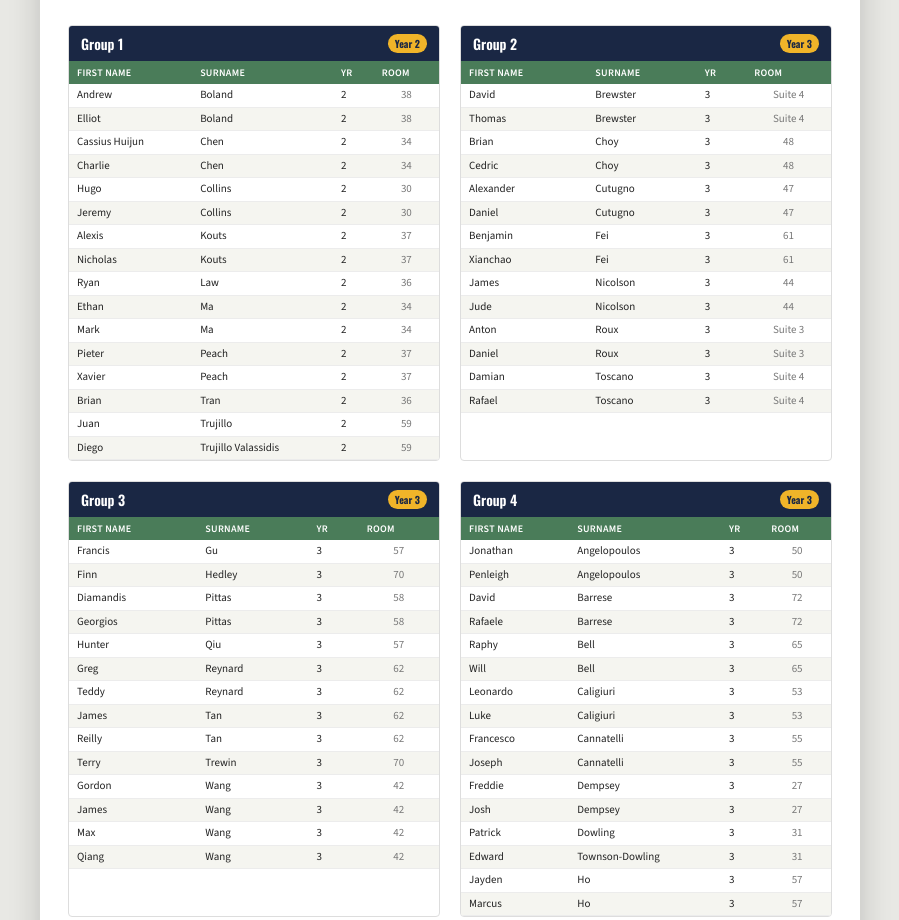
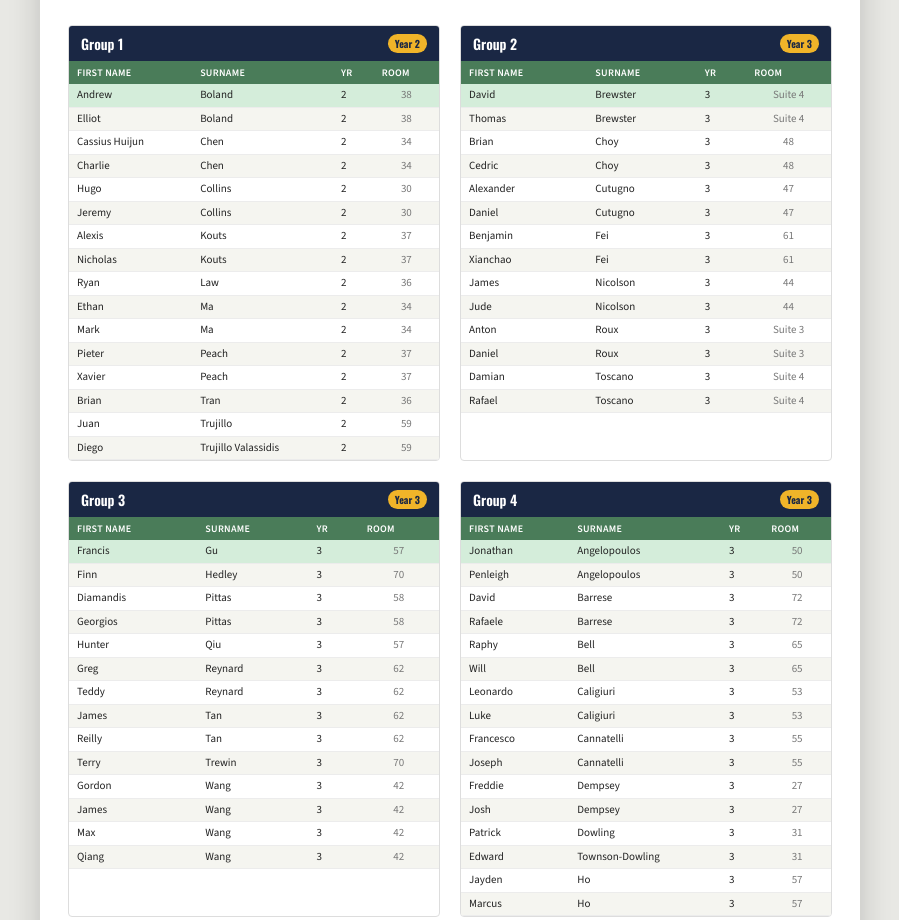
Before and after one commit to kanga-roux-dev/skcfa-father-son-camp, a plain HTML site: page index.html in a window 1280 px wide. Shown: the part 2496-3416 px from the top of the page, without its empty margins (190-1089 px from the left). Drawn offline with nearby package versions, Linux system fonts and the light colour scheme.

Commit message:
row update

```diff
--- a/index.html
+++ b/index.html
@@ -210,6 +210,7 @@
     letter-spacing: 0.3px;
   }
   .group-table tbody tr:nth-child(even) { background: #f5f5f0; }
+  .group-table tbody tr:first-child { background: #d4edda; }
   .group-table td {
     padding: 3px 8px;
     border-bottom: 1px solid #ececec;
```
